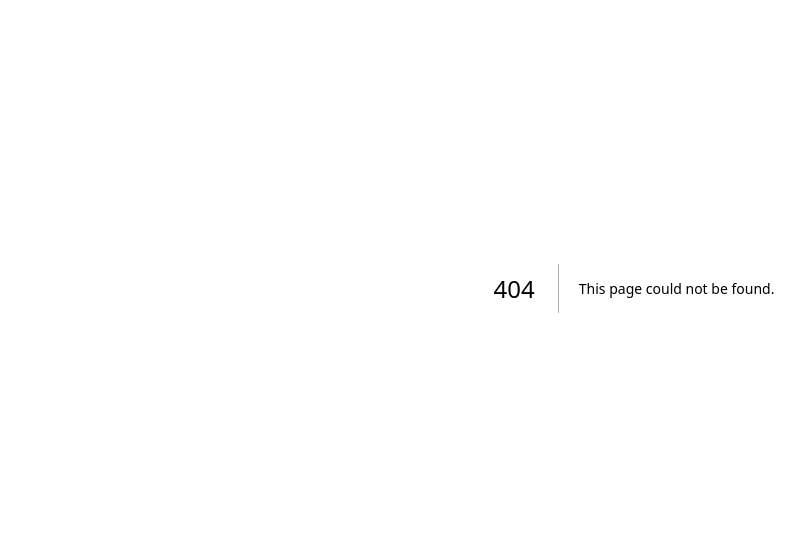
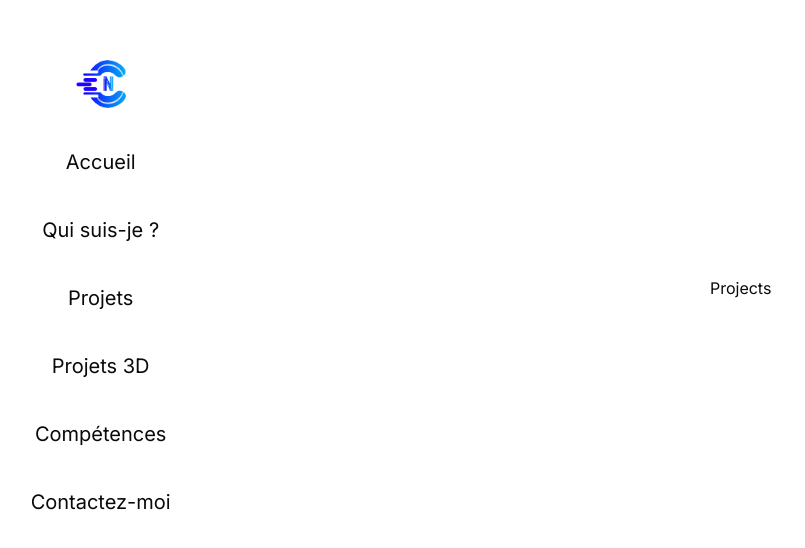
Before and after one commit to CedraCN04/portfolio, a Next.js app: page /projects in a window 1280 px wide. Before the commit this address had no page. Shown: the part 112-660 px from the top of the page, without its empty margins (6-811 px from the left). Built offline with nearby package versions, Linux system fonts and the light colour scheme.

Commit message:
ajout de framer motion + animation + page projets

```diff
--- a/app/layout.tsx
+++ b/app/layout.tsx
@@ -1,3 +1,5 @@
+import Navbar from "@/components/widgets/navbar";
+import PageTransition from "@/components/widgets/page-transition";
 import type { Metadata } from "next";
 import { Inter } from "next/font/google";
 import "./globals.css";
@@ -16,7 +18,12 @@ export default function RootLayout({
 }>) {
   return (
     <html lang="fr">
-      <body className={inter.className}>{children}</body>
+      <body
+        className={`${inter.className} h-dvh flex flex-col items-start justify-start md:flex-row`}
+      >
+        <Navbar />
+        <PageTransition>{children}</PageTransition>
+      </body>
     </html>
   );
 }
--- a/app/page.tsx
+++ b/app/page.tsx
@@ -1,13 +1,28 @@
-import HomePage from "@/components/widgets/home";
-import Navbar from "@/components/widgets/navbar";
+import { SOCIAL_LINKS } from "@/lib/constants";
+import Link from "next/link";
 
 export default function Home() {
   return (
-    <div className="h-dvh flex flex-col items-start justify-start md:flex-row">
-      <Navbar />
-      <section className="w-full h-dvh">
-        <HomePage />
-      </section>
-    </div>
+    <section className="w-full h-dvh">
+      <article className="w-4/5 h-dvh flex flex-col items-center justify-center gap-10 mx-auto">
+        <h1 className="text-2xl md:text-4xl">Guillaume Ceccoli</h1>
+        <h2 className="text-base md:text-2xl">
+          Développement Web - Impression 3D
+        </h2>
+        <p className="md:w-3/5 text-center text-sm">
+          Lorem ipsum dolor sit amet consectetur adipisicing elit. Enim
+          distinctio facere ipsum voluptatibus perferendis laboriosam labore
+          minus neque incidunt, repudiandae dolor pariatur quae error
+          dignissimos excepturi velit corporis corrupti dolorem?
+        </p>
+        <div className="flex flex-row items-center justify-between w-3/5 md:w-1/5 md:justify-around">
+          {SOCIAL_LINKS.map((sociallink) => (
+            <Link key={sociallink.id} href={sociallink.href}>
+              <sociallink.icon size={40} />
+            </Link>
+          ))}
+        </div>
+      </article>
+    </section>
   );
 }
--- /dev/null
+++ b/app/projects/page.tsx
@@ -0,0 +1,7 @@
+export default function Projects() {
+  return (
+    <div className="flex flex-col items-center justify-center h-dvh">
+      Projects
+    </div>
+  );
+}
--- /dev/null
+++ b/components/widgets/page-transition.tsx
@@ -0,0 +1,27 @@
+"use client";
+
+import { motion } from "framer-motion";
+import { usePathname } from "next/navigation";
+
+export default function PageTransition({
+  children,
+}: {
+  children: React.ReactNode;
+}) {
+  const pathname = usePathname();
+  return (
+    <motion.div
+      key={pathname}
+      animate={{ opacity: 1, y: 0 }}
+      initial={{ opacity: 0, y: 20 }}
+      exit={{ opacity: 0, y: -20 }}
+      transition={{
+        ease: "easeInOut",
+        duration: 0.5,
+      }}
+      className="w-full"
+    >
+      {children}
+    </motion.div>
+  );
+}
--- a/lib/constants.ts
+++ b/lib/constants.ts
@@ -9,8 +9,18 @@ export const LINKS: NavLinks[] = [
     href: "/",
   },
   {
+    id: "about",
+    title: "Qui suis-je ?",
+    href: "#",
+  },
+  {
     id: "projets",
     title: "Projets",
+    href: "/projects",
+  },
+  {
+    id: "printing",
+    title: "Projets 3D",
     href: "#",
   },
   {
@@ -20,7 +30,7 @@ export const LINKS: NavLinks[] = [
   },
   {
     id: "contact",
-    title: "Contact",
+    title: "Contactez-moi",
     href: "#",
   },
 ];
--- a/package.json
+++ b/package.json
@@ -13,6 +13,7 @@
     "@radix-ui/react-slot": "^1.1.0",
     "class-variance-authority": "^0.7.0",
     "clsx": "^2.1.1",
+    "framer-motion": "^11.3.31",
     "lucide-react": "^0.436.0",
     "next": "14.2.7",
     "react": "^18",
```
Also changed, not shown: 1 other file (tests, documents, lock files or other folders).
